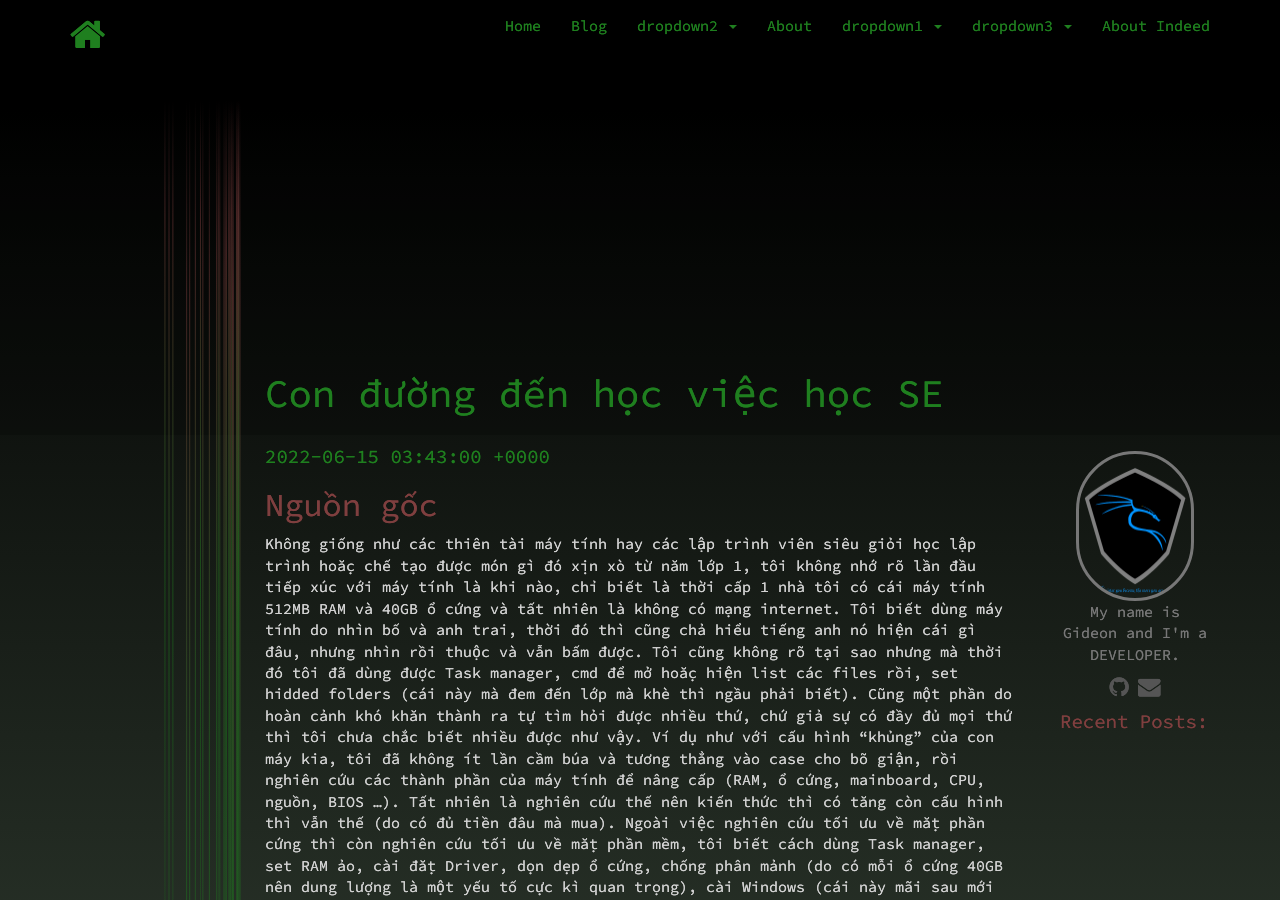
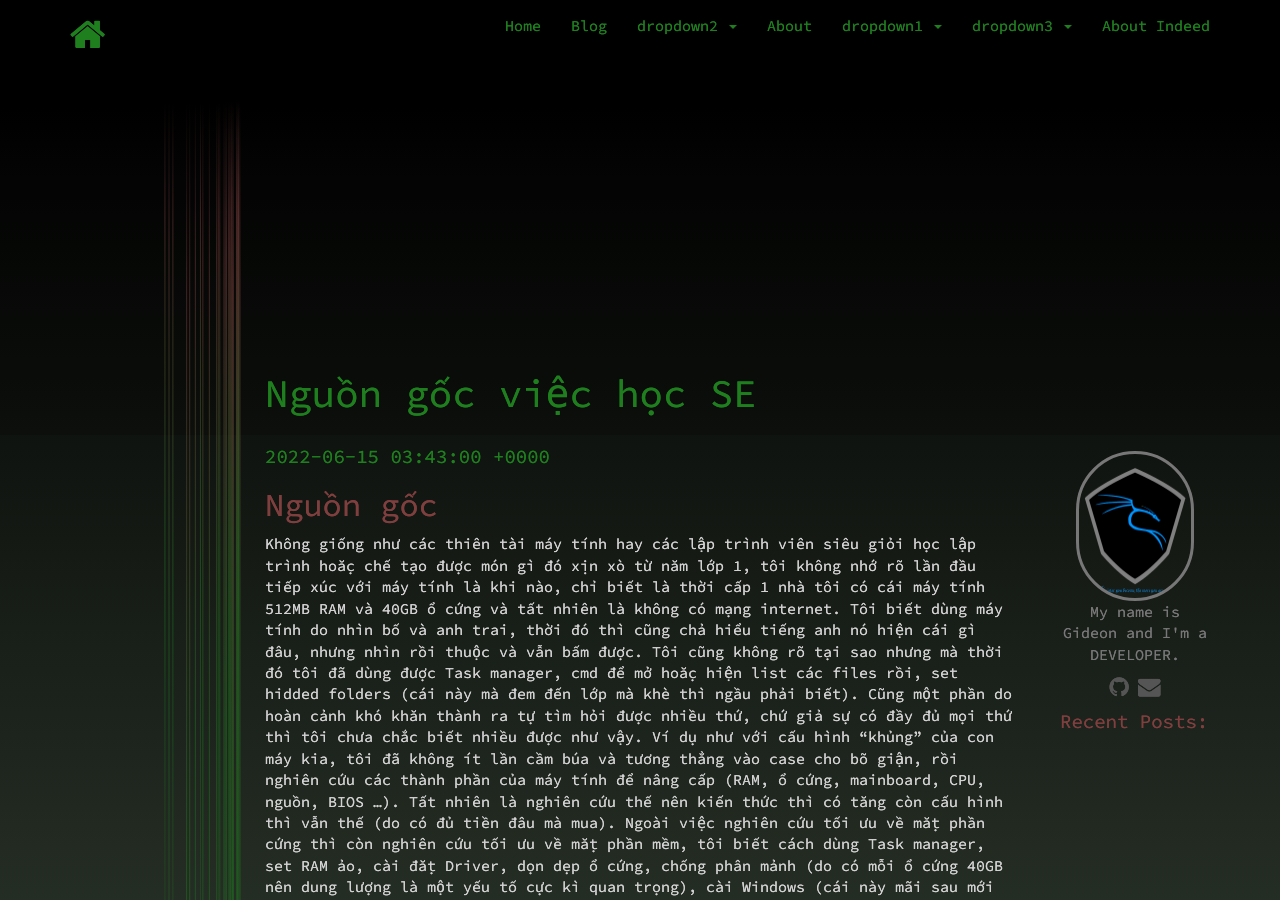
Before and after one commit to Gideon1673/gideon1673.github.io, a Jekyll site: the page built from _posts/2022-06-15-Nguon-goc-vao-nghe-lap-trinh.md, in a window 1280 px wide and 900 px high. Built offline with Jekyll 4.4.1, drawn with Linux system fonts in a browser that asks for light colours; nearby versions of some CDN libraries.

Commit message:
Update 2022-06-15-Nguon-goc-vao-nghe-lap-trinh.md

```diff
--- a/_posts/2022-06-15-Nguon-goc-vao-nghe-lap-trinh.md
+++ b/_posts/2022-06-15-Nguon-goc-vao-nghe-lap-trinh.md
@@ -1,6 +1,6 @@
 ---
 layout: post
-title:  "Con đường đến học việc học SE"
+title:  "Nguồn gốc việc học SE"
 date:   2022-06-15 10:43:00 +0700
 categories: blog
 layout: post
```
